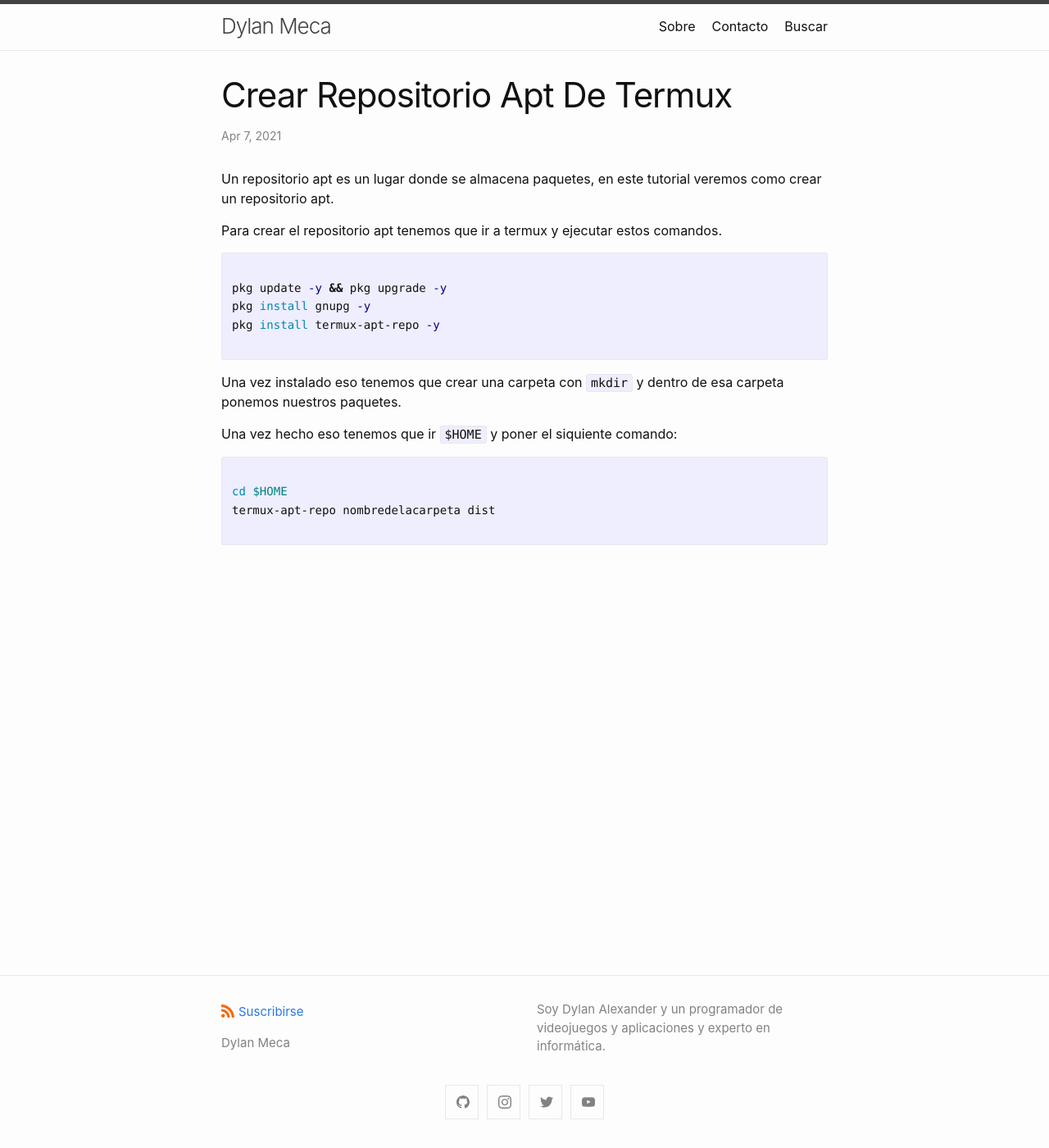
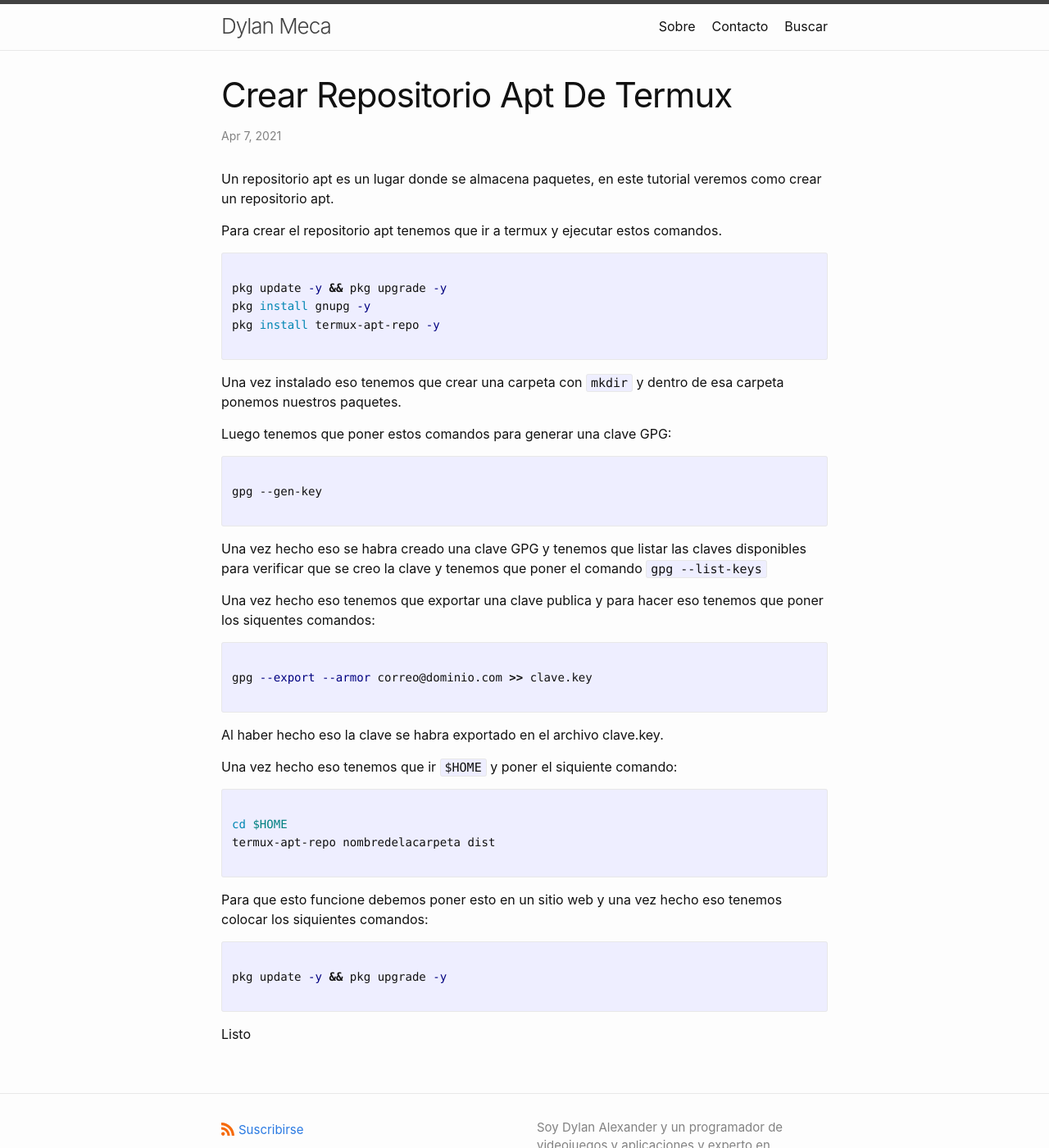
Before and after one commit to dylanmeca/dylanmeca.github.io, a Jekyll site: the page built from _posts/2021-04-07-Crear-repositorio-apt-de-Termux.md, in a window 1280 px wide and 1400 px high. Shown: the whole window at 82% size. Built offline with Jekyll 4.4.1, drawn with Linux system fonts in a browser that asks for light colours; a script that is not in the unit is left out; comment, search, counter and statistics services are not loaded.

Commit message:
Update 2021-04-07-Crear-repositorio-apt-de-Termux.md

````diff
--- a/_posts/2021-04-07-Crear-repositorio-apt-de-Termux.md
+++ b/_posts/2021-04-07-Crear-repositorio-apt-de-Termux.md
@@ -16,6 +16,26 @@ pkg install termux-apt-repo -y
 
 Una vez instalado eso tenemos que crear una carpeta con ``` mkdir ``` y dentro de esa carpeta ponemos nuestros paquetes.
 
+Luego tenemos que poner estos comandos para generar una clave GPG:
+
+```
+
+gpg --gen-key
+
+```
+
+Una vez hecho eso se habra creado una clave GPG y tenemos que listar las claves disponibles para verificar que se creo la clave y tenemos que poner el comando ``` gpg --list-keys ```
+
+Una vez hecho eso tenemos que exportar una clave publica y para hacer eso tenemos que poner los siquentes comandos:
+
+```shell
+
+gpg --export --armor correo@dominio.com >> clave.key
+
+```
+
+Al haber hecho eso la clave se habra exportado en el archivo clave.key.
+
 Una vez hecho eso tenemos que ir ``` $HOME ``` y poner el siquiente comando:
 
 ```shell
@@ -24,3 +44,13 @@ cd $HOME
 termux-apt-repo nombredelacarpeta dist
 
 ```
+
+Para que esto funcione debemos poner esto en un sitio web y una vez hecho eso tenemos colocar los siquientes comandos:
+
+```shell
+
+pkg update -y && pkg upgrade -y
+
+```
+
+Listo
````
